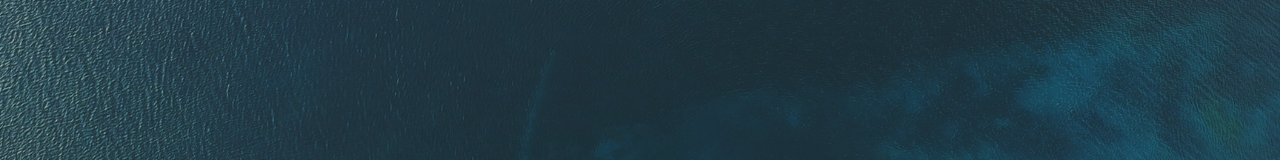
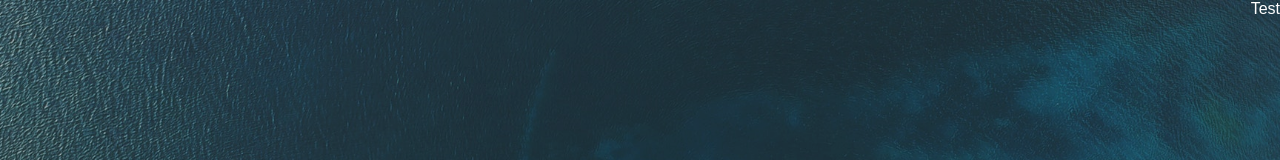
Before and after one commit to Thilerion/vue-startpage, a Vue app: page / in a window 1280 px wide. Shown: the top 160 px of the page. Built offline with nearby package versions, Linux system fonts and the light colour scheme.

Commit message:
grid item top right

```diff
--- a/src/App.vue
+++ b/src/App.vue
@@ -9,6 +9,9 @@
 		</div>
 		<div class="h-center v-bottom">
 			<SpTopSites v-if="componentsEnabled.topSites"/>
+		</div>
+		<div class="v-top h-right">
+			Test
 		</div>
 	</div>
   </div>
@@ -76,6 +79,7 @@ html, body {
 
 .h-right {
 	grid-column: 3;
+	text-align: end;
 }
 
 .v-top {
```
